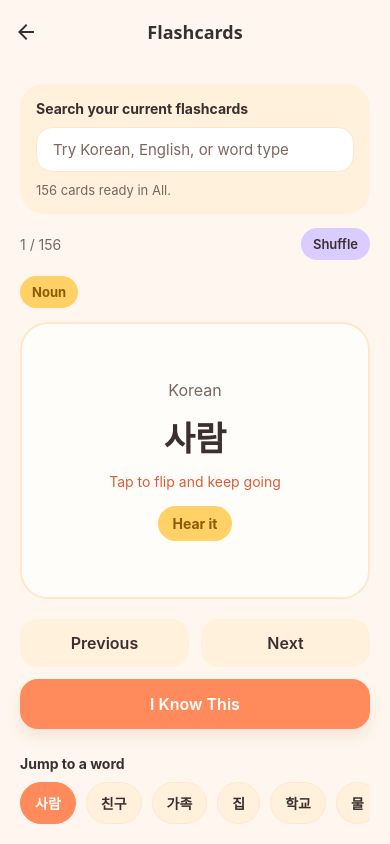
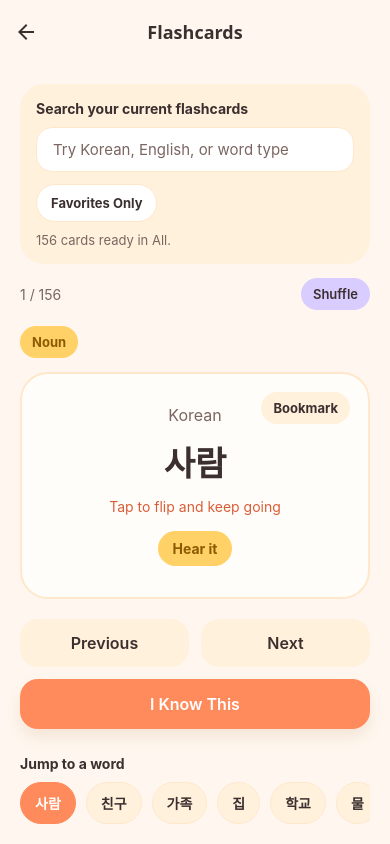
Before and after one commit to kimkh905/Kyuniverse, a React Native app: screen /Flashcards in a window 390 px wide. Built offline with nearby package versions, Linux system fonts and the light colour scheme.

Commit message:
Add bookmarked flashcard review

```diff
--- a/src/context/FlashcardContext.js
+++ b/src/context/FlashcardContext.js
@@ -36,6 +36,7 @@ function calculateStreak(activityByDate) {
 
 export function FlashcardProvider({ children }) {
   const [knownCardIds, setKnownCardIds] = useState([]);
+  const [favoriteCardIds, setFavoriteCardIds] = useState([]);
   const [quizResults, setQuizResults] = useState([]);
   const [selectedLevel, setSelectedLevel] = useState('All');
   const [selectedPartOfSpeech, setSelectedPartOfSpeech] = useState('All');
@@ -60,6 +61,10 @@ export function FlashcardProvider({ children }) {
 
         if (Array.isArray(parsedProgress.knownCardIds)) {
           setKnownCardIds(parsedProgress.knownCardIds);
+        }
+
+        if (Array.isArray(parsedProgress.favoriteCardIds)) {
+          setFavoriteCardIds(parsedProgress.favoriteCardIds);
         }
 
         if (Array.isArray(parsedProgress.quizResults)) {
@@ -122,6 +127,7 @@ export function FlashcardProvider({ children }) {
           STORAGE_KEY,
           JSON.stringify({
             knownCardIds,
+            favoriteCardIds,
             quizResults,
             selectedLevel,
             selectedPartOfSpeech,
@@ -138,6 +144,7 @@ export function FlashcardProvider({ children }) {
     persistProgress();
   }, [
     activityByDate,
+    favoriteCardIds,
     isHydrated,
     knownCardIds,
     quizResults,
@@ -163,6 +170,7 @@ export function FlashcardProvider({ children }) {
       : filteredFlashcards;
 
   const levelKnownCount = filteredFlashcards.filter((card) => knownCardIds.includes(card.id)).length;
+  const favoriteCount = filteredFlashcards.filter((card) => favoriteCardIds.includes(card.id)).length;
 
   const trackDailyActivity = () => {
     const todayKey = getTodayKey();
@@ -190,8 +198,17 @@ export function FlashcardProvider({ children }) {
     setQuizResults((currentResults) => [...currentResults, isCorrect]);
   };
 
+  const toggleFavoriteCard = (cardId) => {
+    setFavoriteCardIds((currentIds) =>
+      currentIds.includes(cardId)
+        ? currentIds.filter((currentId) => currentId !== cardId)
+        : [...currentIds, cardId]
+    );
+  };
+
   const resetProgress = () => {
     setKnownCardIds([]);
+    setFavoriteCardIds([]);
     setQuizResults([]);
     setActivityByDate({});
   };
@@ -232,6 +249,8 @@ export function FlashcardProvider({ children }) {
       quizScopes,
       selectedQuizScope,
       knownCardIds,
+      favoriteCardIds,
+      favoriteCount,
       quizResults,
       levelKnownCount,
       dailyGoal,
@@ -241,6 +260,7 @@ export function FlashcardProvider({ children }) {
       isDailyGoalComplete,
       isHydrated,
       markCardKnown,
+      toggleFavoriteCard,
       saveQuizResult,
       resetProgress,
       changeLevel,
@@ -252,6 +272,8 @@ export function FlashcardProvider({ children }) {
       dailyGoal,
       dailyGoalProgress,
       filteredFlashcards,
+      favoriteCardIds,
+      favoriteCount,
       isDailyGoalComplete,
       isHydrated,
       knownCardIds,
--- a/src/screens/FlashcardScreen.js
+++ b/src/screens/FlashcardScreen.js
@@ -25,8 +25,10 @@ function createShuffledOrder(length, pinnedIndex) {
 }
 
 export default function FlashcardScreen() {
-  const { flashcards, markCardKnown, selectedPartOfSpeech } = useFlashcards();
+  const { flashcards, markCardKnown, favoriteCardIds, toggleFavoriteCard, selectedPartOfSpeech } =
+    useFlashcards();
   const [searchQuery, setSearchQuery] = useState('');
+  const [showFavoritesOnly, setShowFavoritesOnly] = useState(false);
   const [currentIndex, setCurrentIndex] = useState(0);
   const [showEnglish, setShowEnglish] = useState(false);
   const [isShuffled, setIsShuffled] = useState(false);
@@ -36,22 +38,27 @@ export default function FlashcardScreen() {
 
   const filteredCards = useMemo(() => {
     if (!normalizedQuery) {
-      return flashcards;
+      return showFavoritesOnly
+        ? flashcards.filter((card) => favoriteCardIds.includes(card.id))
+        : flashcards;
     }
 
-    return flashcards.filter(
-      (card) =>
-        card.korean.includes(searchQuery.trim()) ||
-        card.english.toLowerCase().includes(normalizedQuery) ||
-        card.partOfSpeech.toLowerCase().includes(normalizedQuery)
-    );
-  }, [flashcards, normalizedQuery, searchQuery]);
+    return flashcards
+      .filter((card) => !showFavoritesOnly || favoriteCardIds.includes(card.id))
+      .filter(
+        (card) =>
+          card.korean.includes(searchQuery.trim()) ||
+          card.english.toLowerCase().includes(normalizedQuery) ||
+          card.partOfSpeech.toLowerCase().includes(normalizedQuery)
+      );
+  }, [favoriteCardIds, flashcards, normalizedQuery, searchQuery, showFavoritesOnly]);
 
   const [cardOrder, setCardOrder] = useState(() => createDefaultOrder(filteredCards.length));
 
   const activeCardIndex = cardOrder[currentIndex];
   const currentCard = filteredCards[activeCardIndex];
   const isLastCard = currentIndex === cardOrder.length - 1;
+  const isFavorite = currentCard ? favoriteCardIds.includes(currentCard.id) : false;
 
   const progressLabel = useMemo(
     () => `${currentIndex + 1} / ${cardOrder.length}`,
@@ -197,6 +204,25 @@ export default function FlashcardScreen() {
             </Pressable>
           ) : null}
         </View>
+        <View style={styles.filterRow}>
+          <Pressable
+            onPress={() => setShowFavoritesOnly((current) => !current)}
+            style={({ pressed }) => [
+              styles.favoriteFilterChip,
+              showFavoritesOnly && styles.favoriteFilterChipActive,
+              pressed && styles.controlPressed,
+            ]}
+          >
+            <Text
+              style={[
+                styles.favoriteFilterLabel,
+                showFavoritesOnly && styles.favoriteFilterLabelActive,
+              ]}
+            >
+              {showFavoritesOnly ? 'Favorites Only On' : 'Favorites Only'}
+            </Text>
+          </Pressable>
+        </View>
         <Text style={styles.searchMeta}>
           {filteredCards.length} card{filteredCards.length === 1 ? '' : 's'} ready in {selectedPartOfSpeech}.
         </Text>
@@ -224,6 +250,18 @@ export default function FlashcardScreen() {
 
       <Animated.View style={{ flex: 1, opacity: fadeAnim, transform: [{ scale: scaleAnim }] }}>
         <Pressable style={styles.card} onPress={() => setShowEnglish((current) => !current)}>
+          <Pressable
+            onPress={() => toggleFavoriteCard(currentCard.id)}
+            style={({ pressed }) => [
+              styles.favoriteButton,
+              isFavorite && styles.favoriteButtonActive,
+              pressed && styles.controlPressed,
+            ]}
+          >
+            <Text style={[styles.favoriteButtonLabel, isFavorite && styles.favoriteButtonLabelActive]}>
+              {isFavorite ? 'Bookmarked' : 'Bookmark'}
+            </Text>
+          </Pressable>
           <Text style={styles.direction}>{showEnglish ? 'English' : 'Korean'}</Text>
           <Text style={styles.word}>{showEnglish ? currentCard.english : currentCard.korean}</Text>
           <Text style={styles.hint}>Tap to flip and keep going</Text>
@@ -328,6 +366,30 @@ const styles = StyleSheet.create({
     fontSize: 13,
     color: colors.textSoft,
   },
+  filterRow: {
+    flexDirection: 'row',
+    marginTop: 12,
+  },
+  favoriteFilterChip: {
+    borderRadius: 999,
+    backgroundColor: colors.white,
+    paddingHorizontal: 14,
+    paddingVertical: 10,
+    borderWidth: 1,
+    borderColor: colors.backgroundAccent,
+  },
+  favoriteFilterChipActive: {
+    backgroundColor: colors.secondary,
+    borderColor: colors.secondary,
+  },
+  favoriteFilterLabel: {
+    fontSize: 13,
+    fontWeight: '700',
+    color: colors.text,
+  },
+  favoriteFilterLabelActive: {
+    color: colors.secondaryDark,
+  },
   headerRow: {
     flexDirection: 'row',
     justifyContent: 'space-between',
@@ -376,6 +438,27 @@ const styles = StyleSheet.create({
     marginBottom: 20,
     borderWidth: 2,
     borderColor: colors.backgroundAccent,
+  },
+  favoriteButton: {
+    position: 'absolute',
+    top: 18,
+    right: 18,
+    borderRadius: 999,
+    backgroundColor: colors.cardAlt,
+    paddingHorizontal: 12,
+    paddingVertical: 8,
+    zIndex: 1,
+  },
+  favoriteButtonActive: {
+    backgroundColor: colors.secondary,
+  },
+  favoriteButtonLabel: {
+    fontSize: 13,
+    fontWeight: '700',
+    color: colors.text,
+  },
+  favoriteButtonLabelActive: {
+    color: colors.secondaryDark,
   },
   direction: {
     fontSize: 16,
--- a/src/screens/HomeScreen.js
+++ b/src/screens/HomeScreen.js
@@ -21,6 +21,7 @@ export default function HomeScreen({ navigation }) {
     selectedQuizScope,
     changeQuizScope,
     knownCardIds,
+    favoriteCount,
     quizResults,
     dailyGoal,
     todayProgress,
@@ -79,6 +80,14 @@ export default function HomeScreen({ navigation }) {
             <Text style={styles.statValue}>{correctCount}</Text>
             <Text style={styles.statLabel}>Quiz wins</Text>
           </View>
+        </View>
+
+        <View style={styles.favoriteCard}>
+          <Text style={styles.favoriteCardTitle}>Saved for later review</Text>
+          <Text style={styles.favoriteCardValue}>{favoriteCount}</Text>
+          <Text style={styles.favoriteCardText}>
+            Bookmark tricky words in flashcards, then switch on favorites-only review.
+          </Text>
         </View>
 
         <View style={styles.goalRow}>
@@ -318,6 +327,29 @@ const styles = StyleSheet.create({
     gap: 10,
     marginBottom: 22,
   },
+  favoriteCard: {
+    backgroundColor: '#ffe9f2',
+    borderRadius: 22,
+    padding: 18,
+    marginBottom: 22,
+  },
+  favoriteCardTitle: {
+    fontSize: 14,
+    fontWeight: '700',
+    color: colors.text,
+    marginBottom: 8,
+  },
+  favoriteCardValue: {
+    fontSize: 28,
+    fontWeight: '800',
+    color: colors.primaryDark,
+    marginBottom: 6,
+  },
+  favoriteCardText: {
+    fontSize: 14,
+    lineHeight: 20,
+    color: colors.textSoft,
+  },
   goalCard: {
     flex: 1,
     borderRadius: 22,
--- a/src/screens/ProgressScreen.js
+++ b/src/screens/ProgressScreen.js
@@ -13,6 +13,8 @@ export default function ProgressScreen() {
     selectedLevel,
     selectedPartOfSpeech,
     levelKnownCount,
+    favoriteCardIds,
+    favoriteCount,
     dailyGoal,
     todayProgress,
     dailyGoalProgress,
@@ -80,6 +82,14 @@ export default function ProgressScreen() {
         <View style={styles.statCard}>
           <Text style={styles.statValue}>{correctCount}</Text>
           <Text style={styles.statLabel}>Correct answers</Text>
+        </View>
+        <View style={styles.statCard}>
+          <Text style={styles.statValue}>
+            {selectedLevel === 'All' && selectedPartOfSpeech === 'All'
+              ? favoriteCardIds.length
+              : favoriteCount}
+          </Text>
+          <Text style={styles.statLabel}>Bookmarked words</Text>
         </View>
         <View style={styles.statCard}>
           <Text style={styles.statValue}>{accuracy}%</Text>
```
